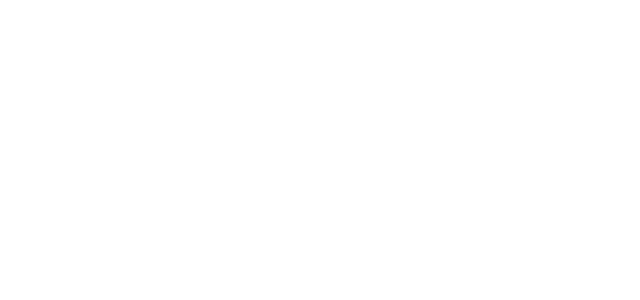
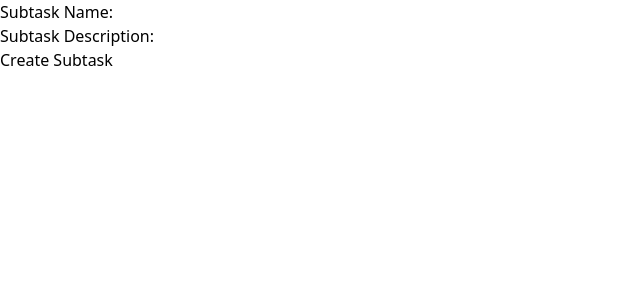
Before and after one commit to vamsigajula14/Progress-Tracker-Frontend, a React (Vite) app: page /subtask/new/1 in a window 1280 px wide. Before the commit this address had no page. Shown: the top 300 px of the page, without its empty margins (0-640 px from the left). Built offline with nearby package versions, Linux system fonts and the light colour scheme; sample sign-in values are in the browser's storage.

Commit message:
Add subtask completed without styling

```diff
--- a/src/App.jsx
+++ b/src/App.jsx
@@ -13,6 +13,7 @@
 import { EditProject } from './pages/EditProject';
 import {AddTask} from "./pages/AddTask";
 import {EditTask} from "./pages/EditTask";
+import { AddSubTask } from './pages/AddSubTask';
 
 function App() {
   return (
@@ -29,6 +30,7 @@
             <Route path = "/project/edit/:id" element={<EditProject />} />
             <Route path='/task/new/:id' element={<ProtectedRoute><AddTask/></ProtectedRoute>}/>
             <Route path='/task/edit/:id' element={<ProtectedRoute><EditTask/></ProtectedRoute>} />
+            <Route path='/subtask/new/:id' element = {<ProtectedRoute><AddSubTask/></ProtectedRoute>} />
         </Routes>
       </BrowserRouter>
   );
--- /dev/null
+++ b/src/pages/AddSubTask.jsx
@@ -0,0 +1,61 @@
+import {useState} from "react";
+import axios from "axios";
+import {useNavigate,useParams} from "react-router-dom";
+export function AddSubTask(){
+    const [name,setName] = useState("");
+    const [description,setDescription] = useState("");
+    const [loading,setLoading] = useState(false);
+    const navigator = useNavigate();
+    const {id} = useParams();
+    const token = localStorage.getItem('token');
+    async function createSubTask(event){
+        try{
+            setLoading(true);
+            event.preventDefault();
+            if(name.trim().length === 0 ||description.trim().length === 0){
+                alert("Fields must be non empty");
+                setLoading(false);
+                return;
+            }
+            const response = await axios.post(`https://progress-tracker-backend-hyf8.onrender.com/api/subtasks`,{
+                name,description,taskId : id
+            },{
+                headers : {
+                    Authorization : `Bearer ${token}`
+                }
+            })
+            if(response.data.success === true){
+                alert("Sub task successfully created");
+                navigator(`/projects/`);
+                setName("");
+                setDescription("");
+            }else{
+                alert(response.data.error.message);
+                setLoading(false);
+            }
+        }catch(err){
+            if(err.response && err.response.status === 403){
+                alert("session timeout");
+                navigator("/login");
+                setName("");
+                setDescription("");
+            }else{
+                alert("Got an error while creating subtask",err);
+                setLoading(false);
+            }
+        }
+    }
+    return <div>
+        <form onSubmit={createSubTask}>
+            <div>
+                <label >Subtask Name:</label>
+                <input type="text" value={name} onChange={e=>setName(e.target.value)} />
+            </div>
+            <div>
+                <label >Subtask Description:</label>
+                <input type="text" value={description} onChange={e=>setDescription(e.target.value)} />
+            </div>
+            { loading ?<h2>Sub task creating</h2> :(<button type = "submit">Create Subtask</button>)}
+        </form>
+    </div>
+}
--- a/src/pages/ProjectDetails.jsx
+++ b/src/pages/ProjectDetails.jsx
@@ -143,7 +143,7 @@
                     </li>
                   ))}
                 </ul>
-                <button onClick={() => alert("Add Subtask to " + task._id)}>
+                <button onClick={() => navigate(`/subtask/new/${task._id}`)}>
                   + Add Subtask
                 </button>
                 <hr/>
```
